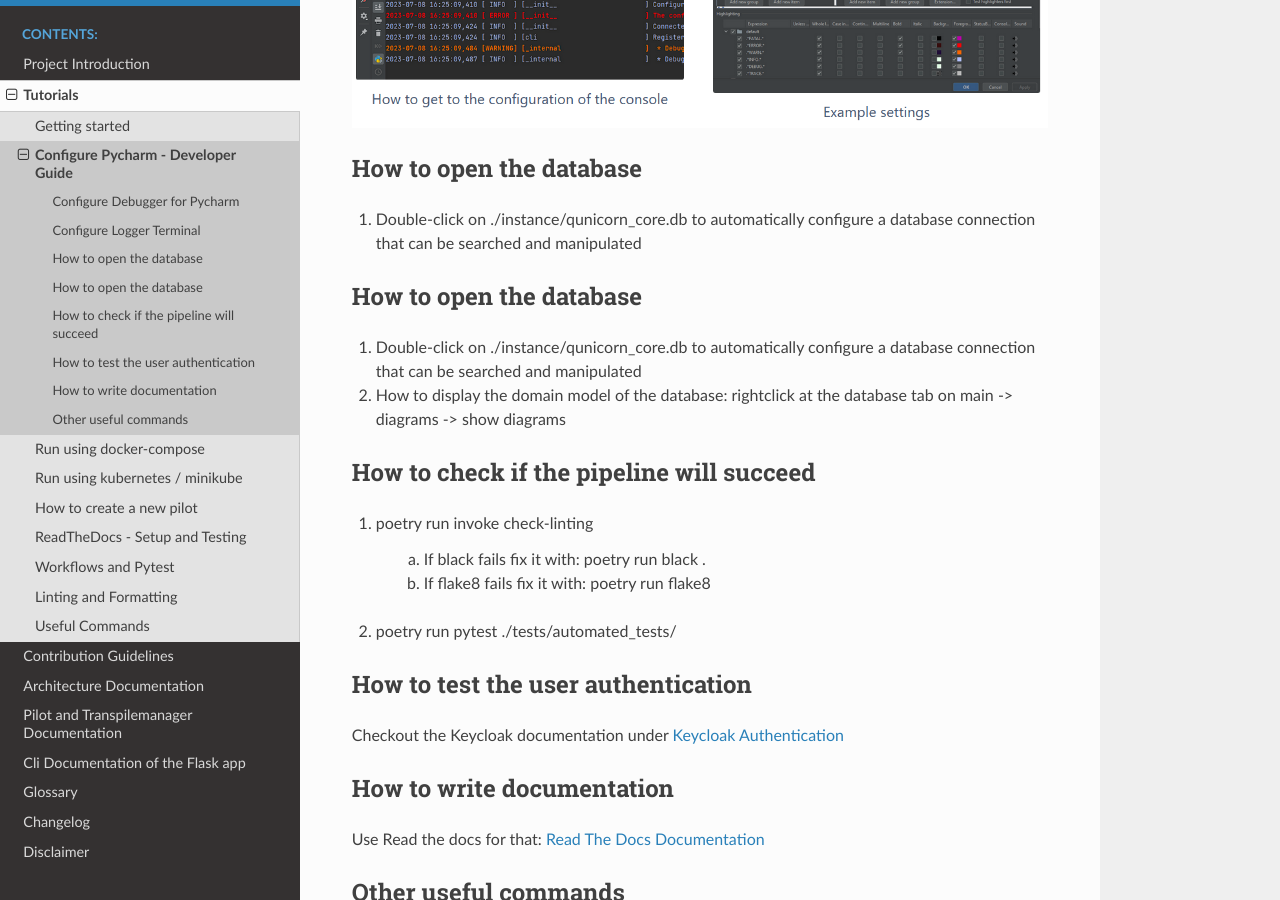
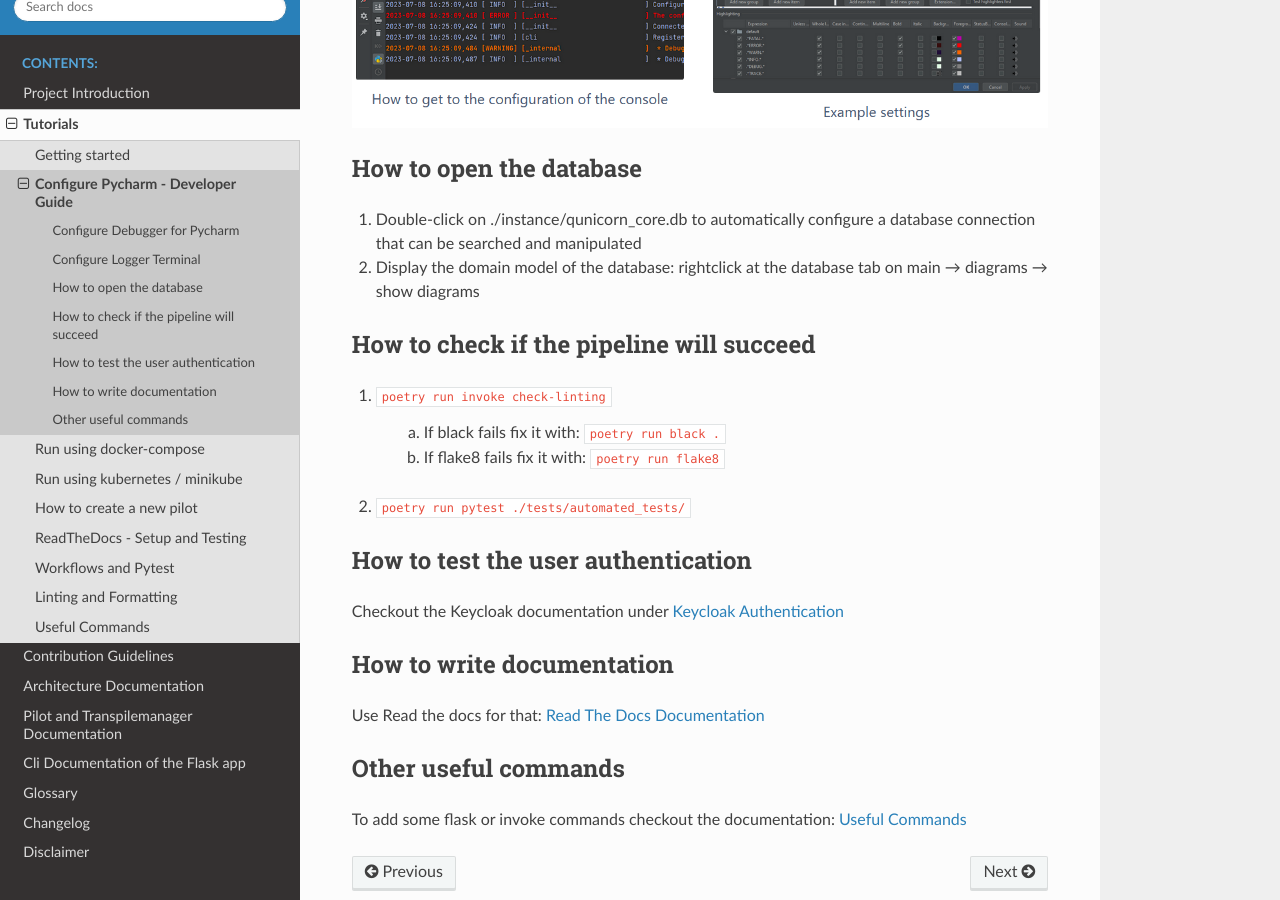
Before and after one commit to qunicorn/qunicorn-core, a Sphinx documentation site: the page built from docs/tutorials/configure_pycharm.rst, in a window 1280 px wide and 900 px high, scrolled down 1553 px. Built offline with Sphinx 7.4.7 and the Read the Docs theme 2.0.0, drawn with Linux system fonts in a browser that asks for light colours; pages that are not in the unit, such as notebooks, are missing from menus.

Commit message:
Improved configure PyCharm documentation

```diff
--- a/docs/tutorials/configure_pycharm.rst
+++ b/docs/tutorials/configure_pycharm.rst
@@ -53,25 +53,19 @@ How to open the database
 
 1. Double-click on ./instance/qunicorn_core.db to automatically configure a database connection that can be searched and manipulated
 
-
-How to open the database
-------------------------
-
-1. Double-click on ./instance/qunicorn_core.db to automatically configure a database connection that can be searched and manipulated
-
-2. How to display the domain model of the database: rightclick at the database tab on main -> diagrams -> show diagrams
+2. Display the domain model of the database: rightclick at the database tab on main → diagrams → show diagrams
 
 
 How to check if the pipeline will succeed
 -----------------------------------------
 
-1. poetry run invoke check-linting
+1. :code:`poetry run invoke check-linting`
 
-    a. If black fails fix it with: poetry run black .
+    a. If black fails fix it with: :code:`poetry run black .`
 
-    b. If flake8 fails fix it with: poetry run flake8
+    b. If flake8 fails fix it with: :code:`poetry run flake8`
 
-2. poetry run pytest ./tests/automated_tests/
+2. :code:`poetry run pytest ./tests/automated_tests/`
 
 
 How to test the user authentication
```
